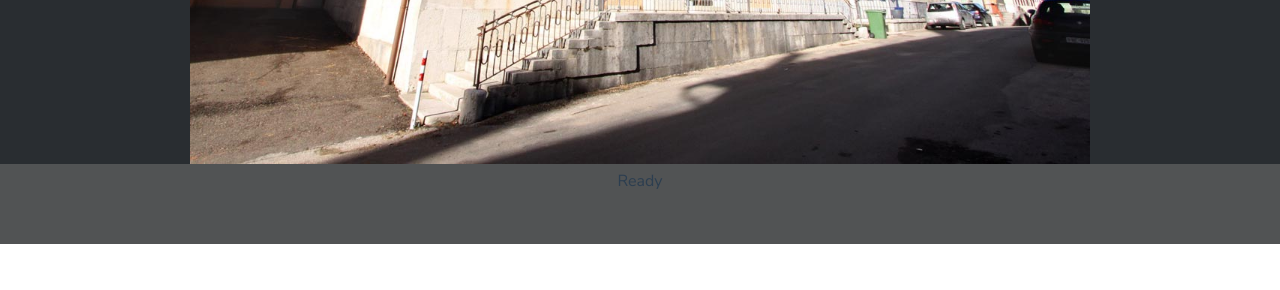
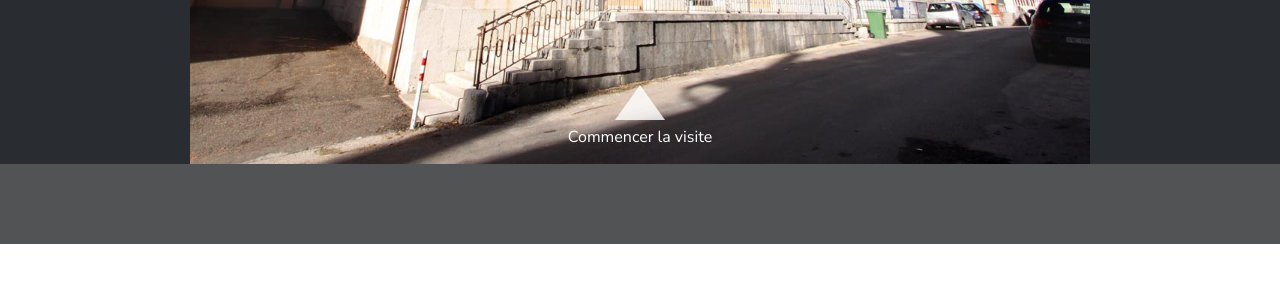
Before and after one commit to j4kim/cret-vaillant-22, a Vue app: page /street in a window 1280 px wide. Shown: the part 516-806 px from the top of the page. Built offline with nearby package versions, Linux system fonts and the light colour scheme; no server answers; a web font is replaced by a local one.

Commit message:
new arrow-nav component ready

```diff
--- /dev/null
+++ b/src/components/ArrowNav.vue
@@ -0,0 +1,36 @@
+<template>
+  <div>
+    <div
+      v-for="way in ways"
+      :key="way.path"
+      @click="way.ready ? $router.push(way.path) : undefined"
+      :style="{
+        position: 'relative',
+        bottom: '100px',
+        margin: 'auto',
+        left: way.position + 'px',
+        color: 'white',
+        cursor: way.ready ? 'pointer': 'auto',
+        width: '150px'
+      }">
+      <div>
+        <svg width="50" height="50">
+          <linearGradient id="grad">
+            <stop :offset="way.preloader.progress + '%'" stop-color="#fffc"/>
+            <stop :offset="way.preloader.progress + '%'" stop-color="#fff4"/>
+          </linearGradient>
+          <polygon x="100px" points="0,50 25,15 50,50" fill="url(#grad)"/>
+        </svg>
+      </div>
+      <div v-if="way.ready">
+        {{ way.label }}
+      </div>
+    </div>
+  </div>
+</template>
+
+<script>
+export default {
+  props: ['ways']
+}
+</script>
--- a/src/views/Street.vue
+++ b/src/views/Street.vue
@@ -1,17 +1,22 @@
 <template>
-  <div @click="$router.push('street-lounge')">
+  <div>
     <photo src="images/street-lounge/IMG_1341.jpg" />
-    <div>
-      <span v-if="ready">Ready</span>
-      <span v-else>{{ preloader.progress }}%</span>
-    </div>
+    <arrow-nav :ways="[{
+      position: 0,
+      path: 'street-lounge',
+      preloader,
+      label: 'Commencer la visite',
+      ready
+    }]" />
   </div>
 </template>
 
 <script>
 import Preloader from "@/Preloader.js";
+import ArrowNav from "@/components/ArrowNav.vue"
 
 export default {
+  components: { ArrowNav },
   data() {
     return {
       preloader: {},
```
